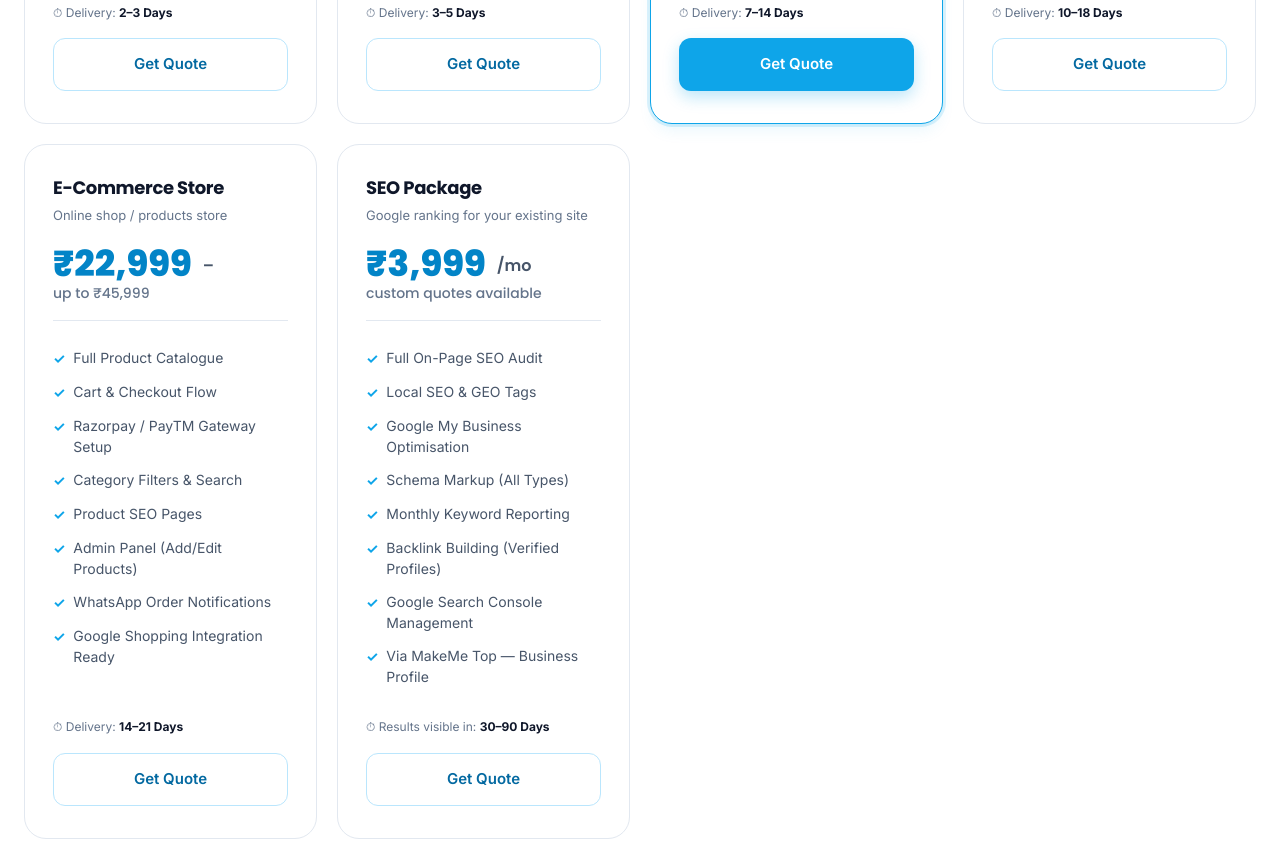
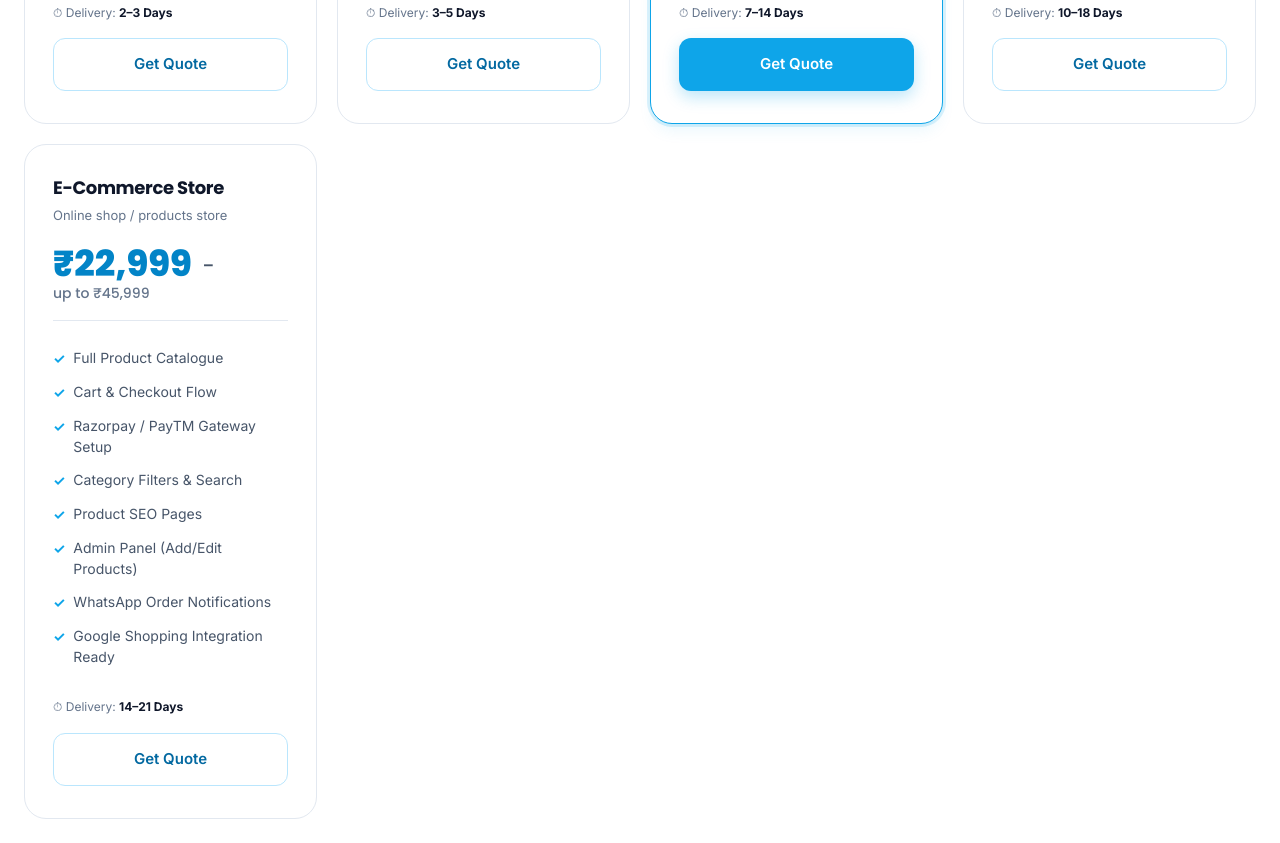
Before and after one commit to abrar-exprt/AbrarrTallks-portfolio, a plain HTML site: page pricing.html in a window 1280 px wide. Shown: the part 1228-2071 px from the top of the page. Drawn offline with Linux system fonts and the light colour scheme.

Commit message:
Update pricing.html

```diff
--- a/pricing.html
+++ b/pricing.html
@@ -321,26 +321,6 @@
         <a href="https://wa.me/917051078832?text=I%20want%20an%20E-Commerce%20store%20quote" target="_blank" rel="noopener" class="btn btn-secondary">Get Quote</a>
       </div>
 
-      <!-- SEO ONLY -->
-      <div class="price-card">
-        <h3>SEO Package</h3>
-        <p class="tagline">Google ranking for your existing site</p>
-        <div class="price-amount">₹3,999 <sub>/mo</sub><span class="upto">custom quotes available</span></div>
-        <div class="price-divider"></div>
-        <ul class="price-features">
-          <li>Full On-Page SEO Audit</li>
-          <li>Local SEO &amp; GEO Tags</li>
-          <li>Google My Business Optimisation</li>
-          <li>Schema Markup (All Types)</li>
-          <li>Monthly Keyword Reporting</li>
-          <li>Backlink Building (Verified Profiles)</li>
-          <li>Google Search Console Management</li>
-          <li>Via MakeMe Top — Business Profile</li>
-        </ul>
-        <div class="price-timeline">⏱ Results visible in: <strong>30–90 Days</strong></div>
-        <a href="https://wa.me/917051078832?text=I%20want%20an%20SEO%20package%20quote" target="_blank" rel="noopener" class="btn btn-secondary">Get Quote</a>
-      </div>
-
     </div>
   </div>
 </section>
```
